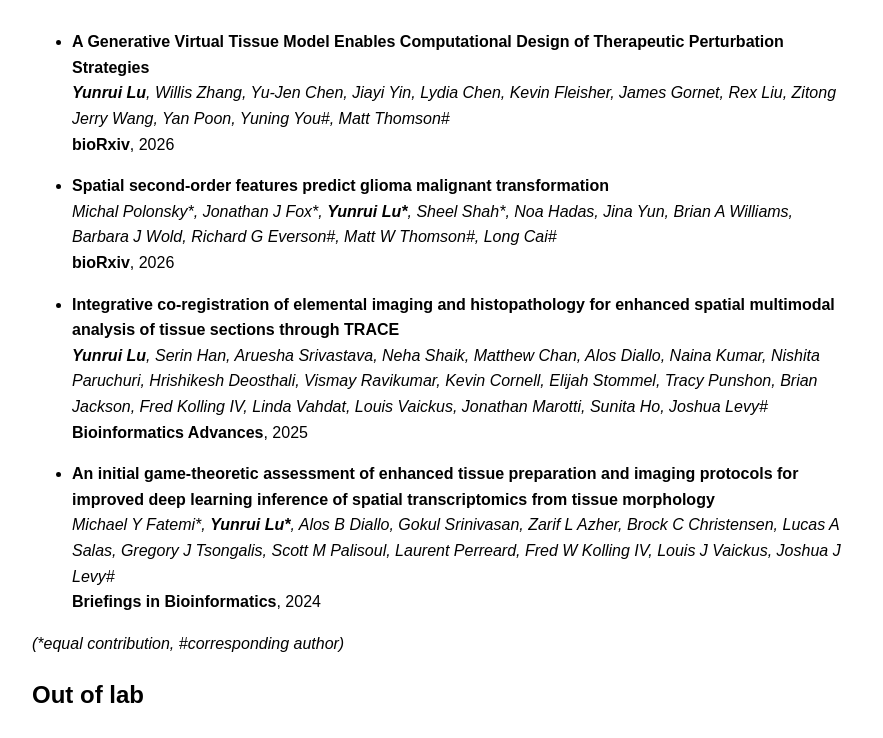
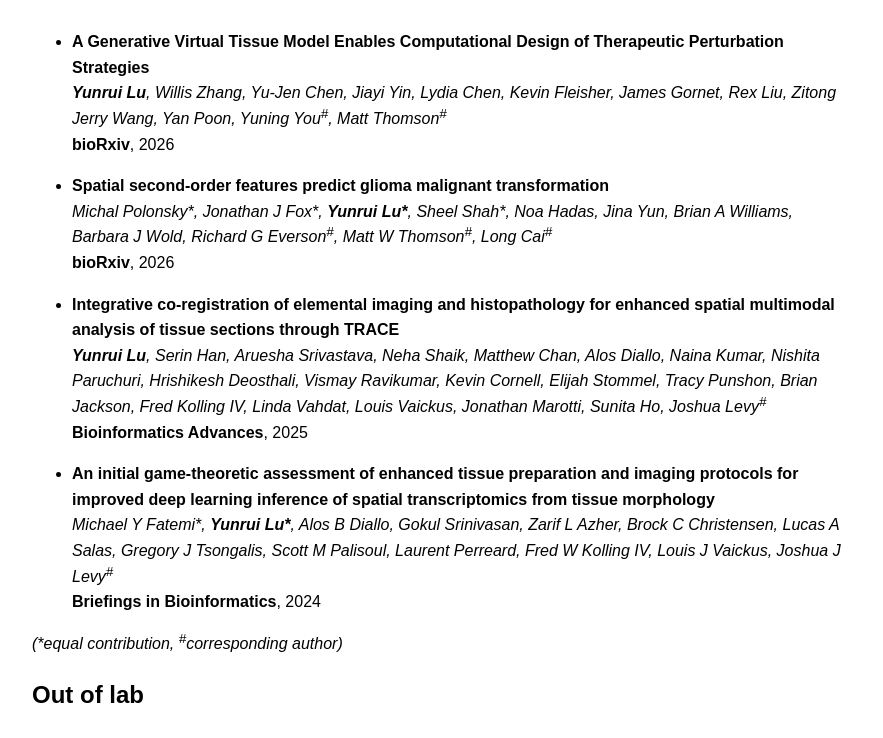
Before and after one commit to LutzzLu/LutzzLu.github.io, a Jekyll site: the page built from index.md, in a window 1280 px wide. Shown: the part 528-1266 px from the top of the page, without its empty margins (198-1081 px from the left). Built offline with Jekyll 4.4.1, drawn with Linux system fonts in a browser that asks for light colours.

```diff
--- a/_layouts/default.html
+++ b/_layouts/default.html
@@ -24,6 +24,10 @@
         padding: 0 20px;
         line-height: 1.6;
       }
+      /* keep superscripts (e.g. # corresponding-author marks) from widening line spacing */
+      sup {
+        line-height: 0;
+      }
     </style>
   </head>
   <body>
--- a/index.md
+++ b/index.md
@@ -30,19 +30,19 @@ I'm always happy to connect and collaborate with researchers who are interested
 
 ## Selected Publications
 - **A Generative Virtual Tissue Model Enables Computational Design of Therapeutic Perturbation Strategies**\
-    _**Yunrui Lu**, Willis Zhang, Yu-Jen Chen, Jiayi Yin, Lydia Chen, Kevin Fleisher, James Gornet, Rex Liu, Zitong Jerry Wang, Yan Poon, Yuning You#, Matt Thomson#_\
+    _**Yunrui Lu**, Willis Zhang, Yu-Jen Chen, Jiayi Yin, Lydia Chen, Kevin Fleisher, James Gornet, Rex Liu, Zitong Jerry Wang, Yan Poon, Yuning You<sup>#</sup>, Matt Thomson<sup>#</sup>_\
     **bioRxiv**, 2026
 
 - **Spatial second-order features predict glioma malignant transformation**\
-    _Michal Polonsky\*, Jonathan J Fox\*, **Yunrui Lu\***, Sheel Shah\*, Noa Hadas, Jina Yun, Brian A Williams, Barbara J Wold, Richard G Everson#, Matt W Thomson#, Long Cai#_\
+    _Michal Polonsky\*, Jonathan J Fox\*, **Yunrui Lu\***, Sheel Shah\*, Noa Hadas, Jina Yun, Brian A Williams, Barbara J Wold, Richard G Everson<sup>#</sup>, Matt W Thomson<sup>#</sup>, Long Cai<sup>#</sup>_\
     **bioRxiv**, 2026
 
 - **Integrative co-registration of elemental imaging and histopathology for enhanced spatial multimodal analysis of tissue sections through TRACE**\
-    _**Yunrui Lu**, Serin Han, Aruesha Srivastava, Neha Shaik, Matthew Chan, Alos Diallo, Naina Kumar, Nishita Paruchuri, Hrishikesh Deosthali, Vismay Ravikumar, Kevin Cornell, Elijah Stommel, Tracy Punshon, Brian Jackson, Fred Kolling IV, Linda Vahdat, Louis Vaickus, Jonathan Marotti, Sunita Ho, Joshua Levy#_\
+    _**Yunrui Lu**, Serin Han, Aruesha Srivastava, Neha Shaik, Matthew Chan, Alos Diallo, Naina Kumar, Nishita Paruchuri, Hrishikesh Deosthali, Vismay Ravikumar, Kevin Cornell, Elijah Stommel, Tracy Punshon, Brian Jackson, Fred Kolling IV, Linda Vahdat, Louis Vaickus, Jonathan Marotti, Sunita Ho, Joshua Levy<sup>#</sup>_\
     **Bioinformatics Advances**, 2025
 
 - **An initial game-theoretic assessment of enhanced tissue preparation and imaging protocols for improved deep learning inference of spatial transcriptomics from tissue morphology**
-   _Michael Y Fatemi\*, **Yunrui Lu\***, Alos B Diallo, Gokul Srinivasan, Zarif L Azher, Brock C Christensen, Lucas A Salas, Gregory J Tsongalis, Scott M Palisoul, Laurent Perreard, Fred W Kolling IV, Louis J Vaickus, Joshua J Levy#_\
+   _Michael Y Fatemi\*, **Yunrui Lu\***, Alos B Diallo, Gokul Srinivasan, Zarif L Azher, Brock C Christensen, Lucas A Salas, Gregory J Tsongalis, Scott M Palisoul, Laurent Perreard, Fred W Kolling IV, Louis J Vaickus, Joshua J Levy<sup>#</sup>_\
    **Briefings in Bioinformatics**, 2024
 
 <!-- Hidden publications: remove this line and the closing line below to show them again
@@ -59,7 +59,7 @@ I'm always happy to connect and collaborate with researchers who are interested
    **Journal of Pathology Informatics**, 2023
 -->
 
-*(\*equal contribution, #corresponding author)*
+*(\*equal contribution, <sup>#</sup>corresponding author)*
 
 <!-- --- -->
 
```
